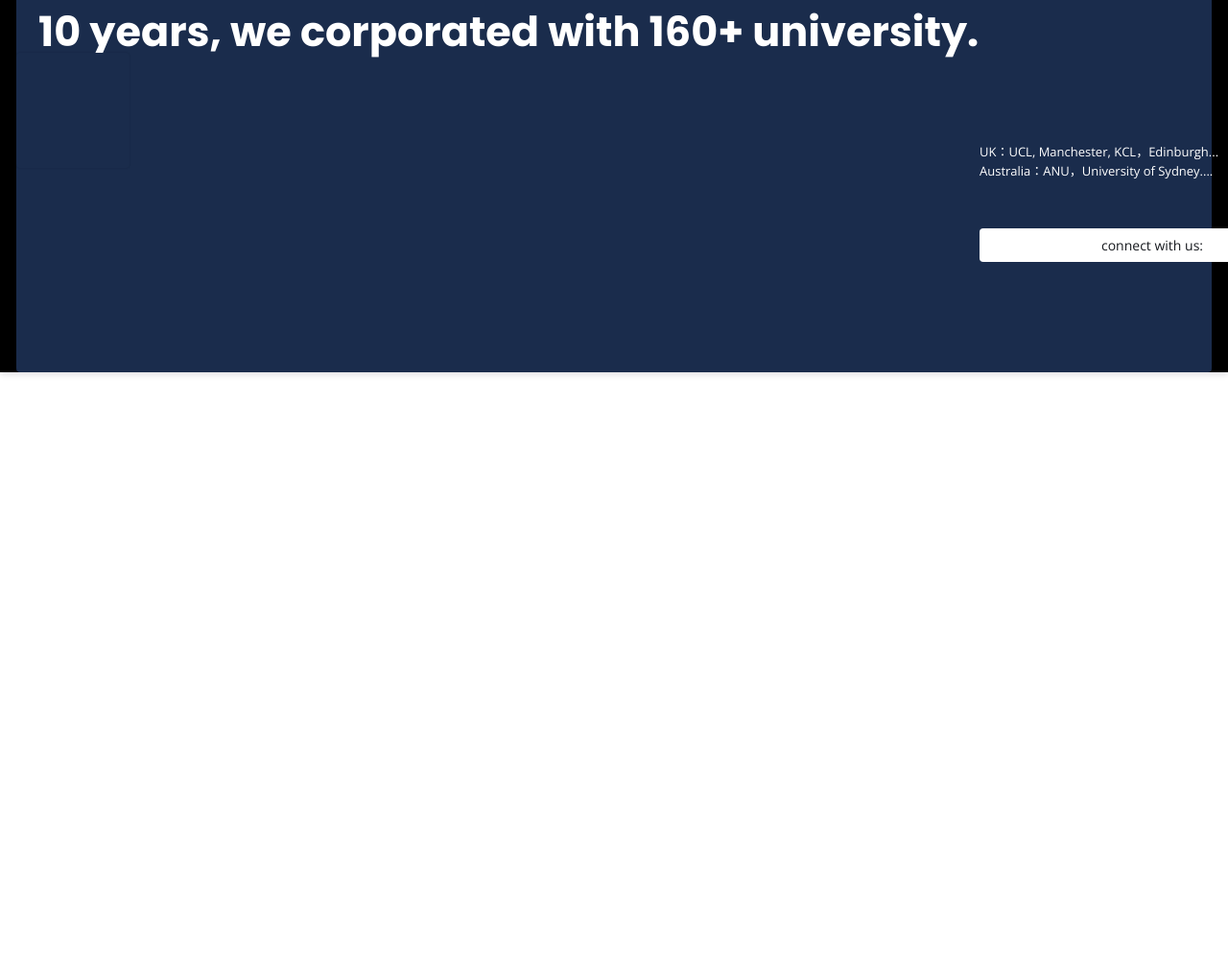
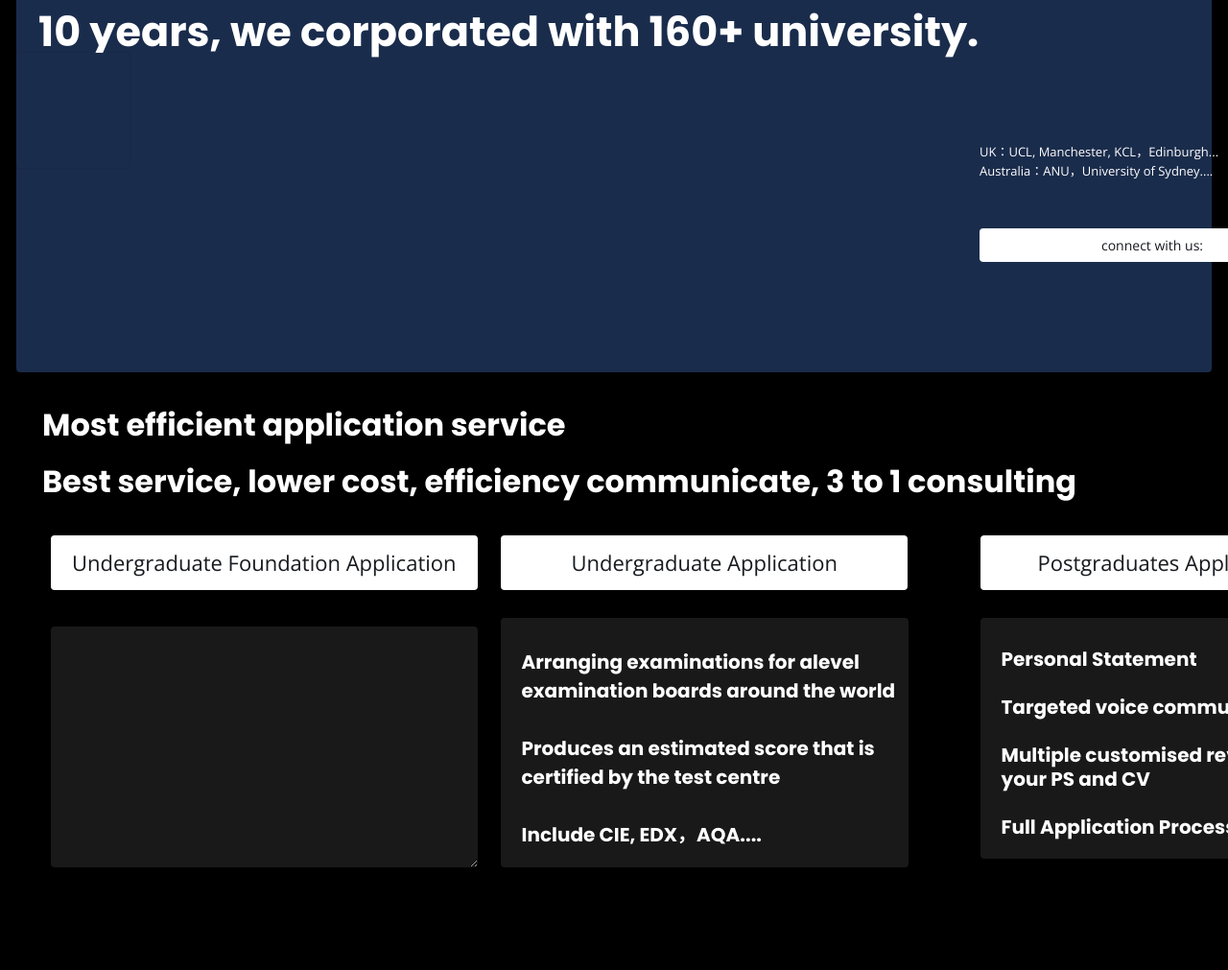
Before and after one commit to Yifeidex/kk, a website built with Parcel: page index.html in a window 1280 px wide. Shown: the part 375-1386 px from the top of the page at 96% size. Before the commit the page ends 800 px from the top, so only its background shows below. Built offline with nearby package versions, Linux system fonts and the light colour scheme.

Commit message:
Update index.html

```diff
--- a/index.html
+++ b/index.html
@@ -81,3 +81,107 @@
     </div>
   </body>
 </html>
+
+<!DOCTYPE html>
+<html>
+  <head>
+    <meta charset="utf-8" />
+    <meta name="viewport" content="initial-scale=1, width=device-width" />
+
+    <link rel="stylesheet" href="./global.css" />
+    <link rel="stylesheet" href="./conversion-output.css" />
+    <link
+      rel="stylesheet"
+      href="https://fonts.googleapis.com/css2?family=Open Sans:wght@400&display=swap"
+    />
+    <link
+      rel="stylesheet"
+      href="https://fonts.googleapis.com/css2?family=Poppins:wght@700&display=swap"
+    />
+  </head>
+  <body>
+    <div class="conversion-output1">
+      <section class="most-efficient-application-ser-parent">
+        <h2 class="most-efficient-application">
+          Most efficient application service
+        </h2>
+        <h2 class="best-service-lower">
+          Best service, lower cost, efficiency communicate, 3 to 1 consulting
+        </h2>
+      </section>
+      <div class="button-52">
+        <div class="div">&gt;</div>
+      </div>
+      <section class="foundation-wrapper">
+        <div class="foundation">
+          <div class="button-container-parent">
+            <div class="button-container">
+              <button class="button-50">
+                <div class="undergraduate-foundation-appli">
+                  Undergraduate Foundation Application
+                </div>
+              </button>
+              <textarea
+                class="container-74"
+                placeholder="One of the best organisations
+
+Guaranteed offer from Top university
+
+refund all if you are rejected"
+                rows="{13}"
+                cols="{23}"
+              >
+              </textarea>
+            </div>
+            <div class="button-container1">
+              <button class="button-501">
+                <div class="undergraduate-application">
+                  Undergraduate Application
+                </div>
+              </button>
+              <div class="container-75">
+                <p class="arranging-examinations-for-container">
+                  <span class="arranging-examinations-for"
+                    >Arranging examinations for alevel examination boards around
+                    the world</span
+                  >
+                  <span class="blank-line">&nbsp;</span>
+                  <span class="produces-an-estimated"
+                    >Produces an estimated score that is certified by the test
+                    centre</span
+                  >
+                  <span class="blank-line1">&nbsp;</span>
+                  <span class="include-cie">Include CIE, EDX，AQA....</span>
+                  <span class="blank-line2">&nbsp;</span>
+                  <span class="blank-line3">&nbsp;</span>
+                </p>
+              </div>
+            </div>
+          </div>
+          <div class="postgraduate">
+            <button class="button-502">
+              <div class="postgraduates-application">
+                Postgraduates Application
+              </div>
+            </button>
+            <div class="container-73">
+              <b class="personal-statementtargeted-voi-container">
+                <p class="personal-statement">Personal Statement</p>
+                <p class="blank-line4">&nbsp;</p>
+                <p class="targeted-voice-communication">
+                  Targeted voice communication
+                </p>
+                <p class="blank-line5">&nbsp;</p>
+                <p class="multiple-customised-revisions">
+                  Multiple customised revisions to your PS and CV
+                </p>
+                <p class="blank-line6">&nbsp;</p>
+                <p class="full-application-process">Full Application Process</p>
+              </b>
+            </div>
+          </div>
+        </div>
+      </section>
+    </div>
+  </body>
+</html>
```
